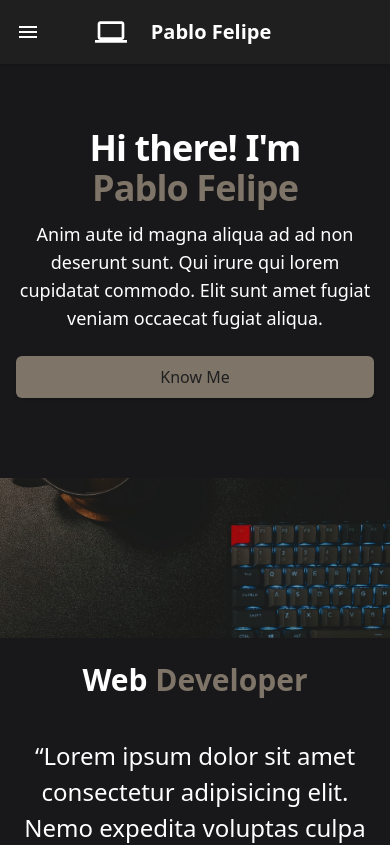
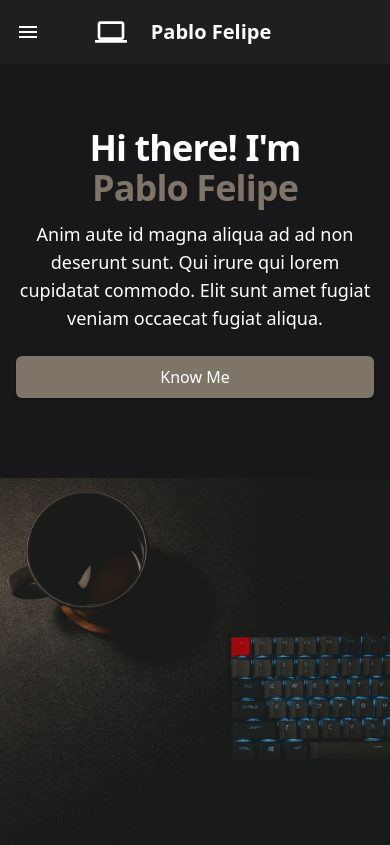
Before and after one commit to PabloFLPs/My-New-Portfolio, a React (Create React App) app: page / in a window 390 px wide. Shown: the top 845 px of the page. Built offline with nearby package versions, Linux system fonts and the light colour scheme.

Commit message:
Fixing button hover, adding transition and enhancing image viewing on mobile view

```diff
--- a/src/components/Hero.tsx
+++ b/src/components/Hero.tsx
@@ -21,7 +21,7 @@ export default function Hero() {
               <div className="rounded-md shadow">
                 <a
                   href="#"
-                  className="w-full flex items-center justify-center px-6 py-2 border border-transparent text-base font-medium rounded-md text-dark-gray bg-clear-brown hover:bg-dark-gray md:py-4 md:text-lg md:px-10"
+                  className="w-full flex items-center justify-center px-6 py-2 border border-transparent text-base font-medium rounded-md text-white bg-clear-brown hover:opacity-80 md:py-4 md:text-lg md:px-10 transition-all duration-300"
                 >
                   Know Me
                 </a>
@@ -29,7 +29,7 @@ export default function Hero() {
             </div>
           </div>
         </div>
-        <div className="relative w-full h-40 sm:h-72 md:h-96 lg:absolute lg:inset-y-0 lg:right-0 lg:w-1/2 lg:h-full">
+        <div className="relative w-full h-96 lg:absolute lg:inset-y-0 lg:right-0 lg:w-1/2 lg:h-full">
           <div aria-hidden="true" className="absolute bg-gradient-to-b from-dark to-transparent z-10  lg:h-full lg:w-72 lg:bg-gradient-to-r"></div>
           <img
             className="absolute opacity-60 inset-0 w-full h-full object-cover"
```
